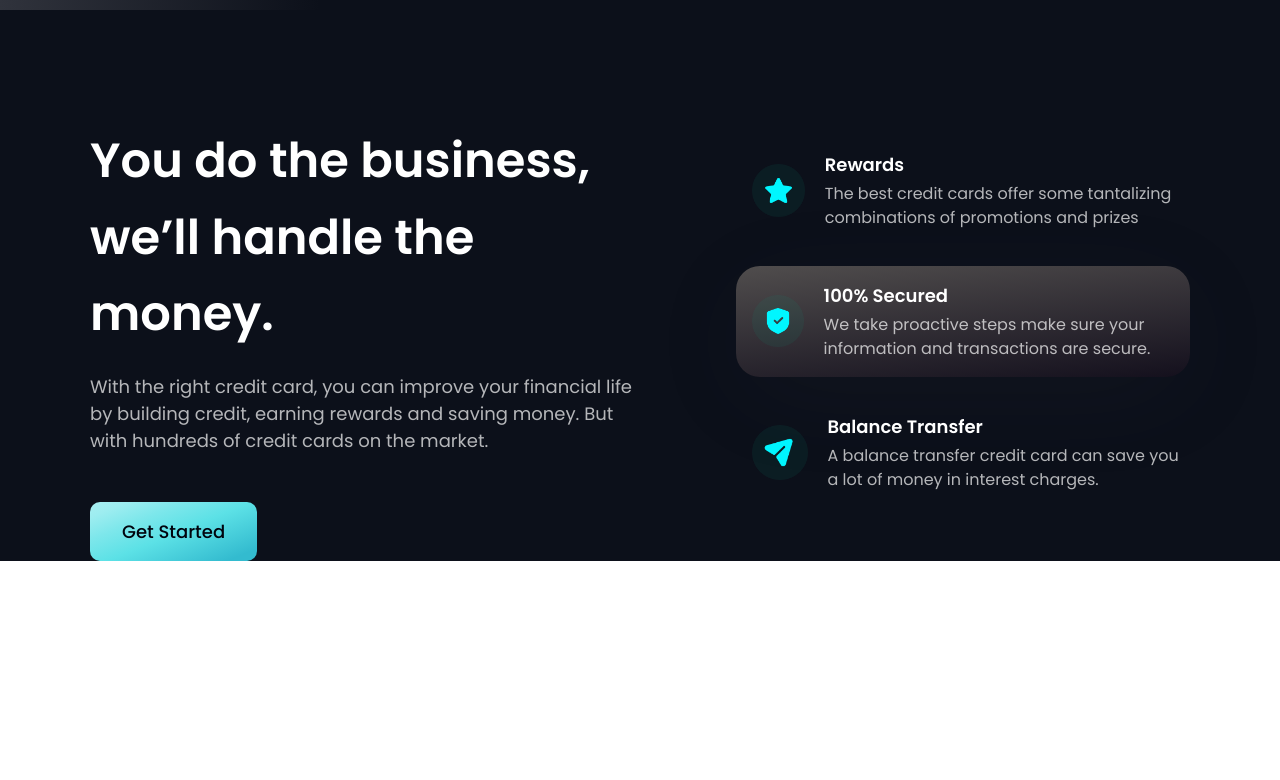
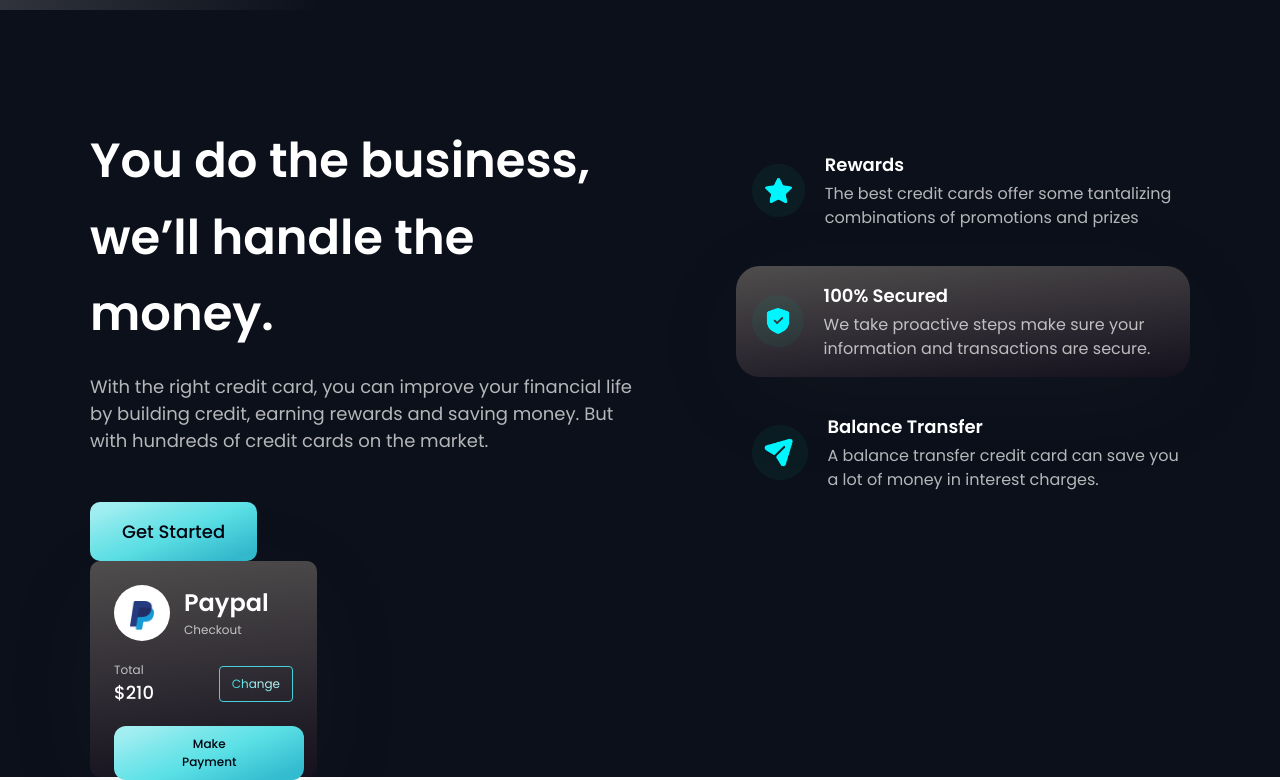
Before and after one commit to zarrar79/Hoobank, a React (Create React App) app: page / in a window 1280 px wide. Shown: the part 864-1644 px from the top of the page. Before the commit the page ends 1425 px from the top, so only its background shows below. Built offline with nearby package versions, Linux system fonts and the light colour scheme.

Commit message:
Card ongoing

```diff
--- a/src/App.css
+++ b/src/App.css
@@ -153,6 +153,12 @@
   box-shadow: 0px 20px 100px -10px #42475B1A;
 
 }
+.paypal_background{
+
+
+
+
+}
 @media (max-width:1144px){
   .hand_Ai{
     display:none;
--- a/src/Components/Main.js
+++ b/src/Components/Main.js
@@ -2,6 +2,7 @@ import React from 'react'
 import Star from './Star.png'
 import Verify from './Verify.png'
 import Telegram from './Telegram.png'
+import PayPal from './Paypal.png'
 export const Main = () => {
     return (
         <>
@@ -58,7 +59,7 @@ export const Main = () => {
                                                 <div className='font-[600] text-[18px] text-[#ffff]'>100% Secured</div>
                                                 {/* small */}
                                                 <div className='font-[400] text-[16px] text-[#FFFFFFB2]'>We take proactive steps make sure your information and
-                                                transactions are secure.</div>
+                                                    transactions are secure.</div>
                                             </div>
                                         </div>
                                     </div>
@@ -74,12 +75,81 @@ export const Main = () => {
                                                 <div className='font-[600] text-[18px] text-[#ffff]'>Balance Transfer</div>
                                                 {/* small */}
                                                 <div className='font-[400] text-[16px] text-[#FFFFFFB2]'>A balance transfer credit card can save you a lot
-                                                of money in interest charges.</div>
+                                                    of money in interest charges.</div>
                                             </div>
                                         </div>
                                     </div>
                                 </div>
                             </div>
+                        </div>
+                        {/* Cards Section */}
+                        <div className='font-Poppins'>
+                            {/* left */}
+                            <div className='relative'>
+                                {/* PayPal Card */}
+                                <div className='max-w-[227px] h-[216px] container_bg px-6 py-6 rounded-[10px]'>
+                                    {/* Inner Parent */}
+                                    <div className='space-y-5 paypal_background'>
+                                        {/* img + text */}
+                                        <div className='flex'>
+                                            {/* img */}
+                                            <div className='relative p-7 bg-white w-[56px] h-[56px] rounded-full'>
+                                                <div className='absolute bottom-4 right-4 top-4 left-4'><img src={PayPal}></img></div>
+                                            </div>
+                                            {/* text */}
+                                            <div className='ml-[14px]'>
+                                                {/* head */}
+                                                <div className='font-[600] text-[24px] text-[#ffff]'>Paypal</div>
+                                                {/* small */}
+                                                <div className='font-[400] text-[12px] text-[#FFFFFFB2]'>Checkout</div>
+                                            </div>
+                                        </div>
+                                        {/* text + btn */}
+                                        <div className='flex justify-between items-center'>
+                                            {/* text */}
+                                            <div>
+                                                {/* small */}
+                                                <div className='text-[12px] font-[400] text-[#FFFFFFB2]'>Total</div>
+                                                {/* head */}
+                                                <div className='text-[18px] font-[500] text-[#ffff]'>$210</div>
+                                            </div>
+                                            {/* btn */}
+                                            <div><button className='font-[400] text-[12px] background_3 px-3 py-2  border-solid border rounded border-[#49d0dc]'>Change</button></div>
+                                        </div>
+                                        {/* button */}
+                                        <div><button className='rounded-xl px-[68px] py-[9px] font-[500] text-[12px] text-[#00030D] background_main'>Make Payment</button></div>
+                                    </div>
+                                </div>
+                                {/* social Card */}
+                                <div>
+                                    {/* Inner Parent */}
+                                    <div>
+                                        {/* header */}
+                                        <div></div>
+                                        {/* box 1 */}
+                                        <div>
+                                            {/* left */}
+                                            <div>
+                                                {/* image box */}
+                                                <div></div>
+                                                {/* text box */}
+                                                <div></div>
+                                            </div>
+                                            {/* right */}
+                                            <div>
+                                                {/* image */}
+                                                <div></div>
+                                                {/* text */}
+                                                <div></div>
+                                            </div>
+                                        </div>
+                                    </div>
+
+                                </div>
+                                {/* bar */}
+                            </div>
+                            {/* right */}
+                            <div></div>
                         </div>
                     </div>
                 </div>
```
Also changed, not shown: src/Components/Paypal.png (added).
